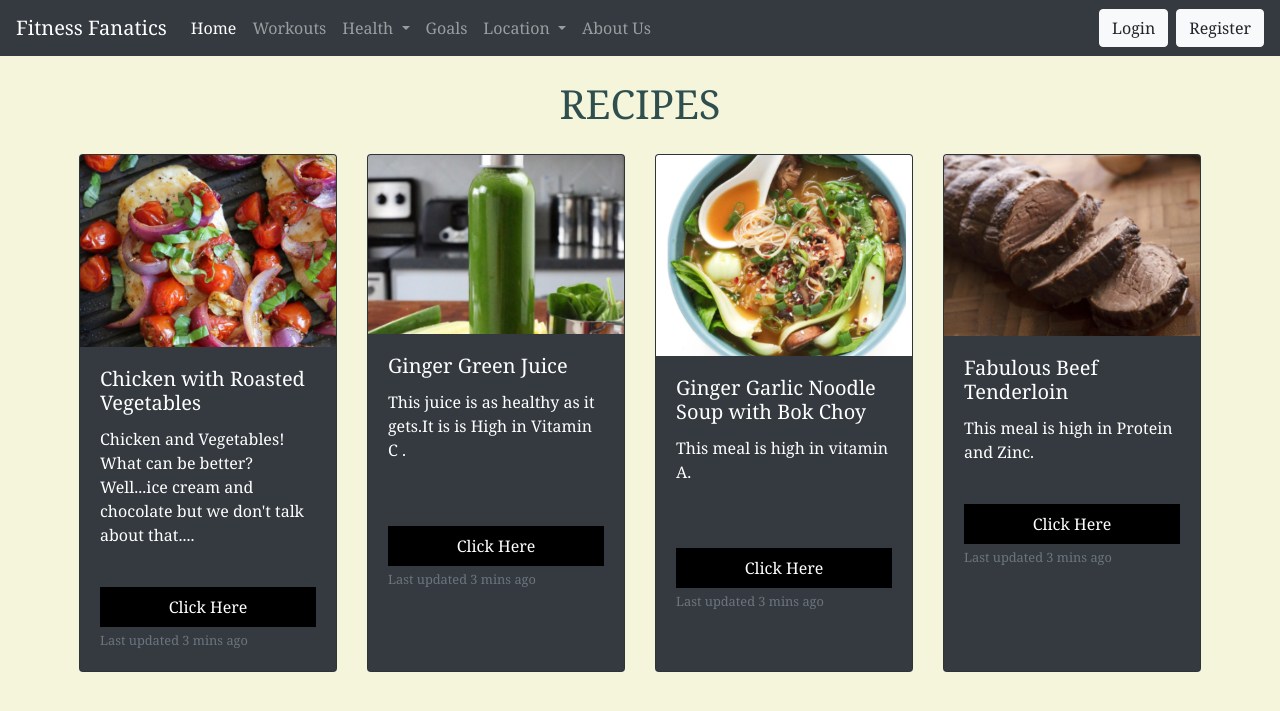
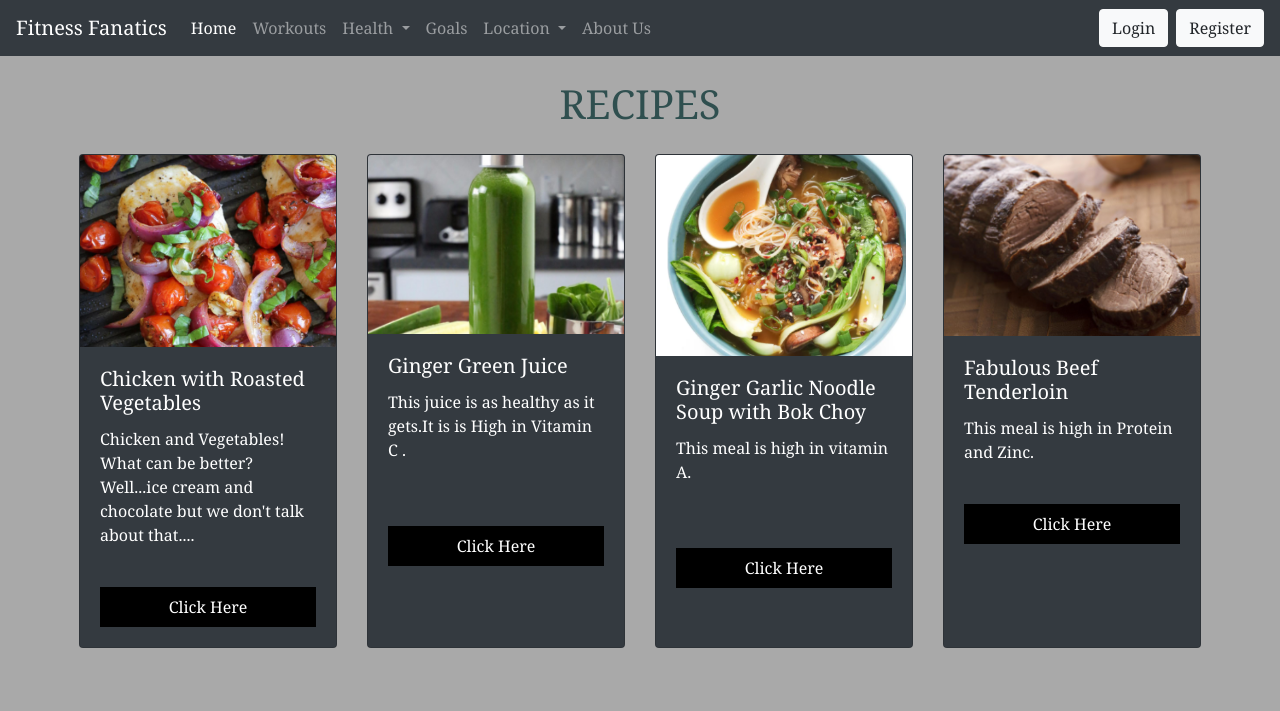
Before and after one commit to sebastian159/Final_Project, a Django app: page /FitnessPage/recipes in a window 1280 px wide. Shown: the top 711 px of the page. Run offline with Django 3.2, Linux system fonts and the light colour scheme; some libraries are stand-ins or nearby versions.

```diff
--- a/djangoProject3/settings.py
+++ b/djangoProject3/settings.py
@@ -125,3 +125,4 @@ USE_TZ = True
 
 STATIC_URL = '/static/'
 STATICFILES_DIRS = ['static']
+#STATIC_ROOT = BASE_DIR / 'static'
--- a/static/css/styles.css
+++ b/static/css/styles.css
@@ -87,7 +87,7 @@ html {
 Body {
 
     font-family: Georgia, serif;
-    background-color: beige;
+    background-color: darkgray;
 
 }
 .Covid-section {
--- a/templates/FitnessPage/recipes.html
+++ b/templates/FitnessPage/recipes.html
@@ -22,7 +22,7 @@
        <p class="card-text">Chicken and Vegetables! What can be better? Well...ice cream and chocolate but we don't talk about that....</p>
         <br>
        <a href='https://www.eatthismuch.com/recipe/nutrition/chicken-with-roasted-tomato-and-red-onions,966065/'><button class="button" >Click Here</button></a>
-     <p class="card-text"><small class="text-muted">Last updated 3 mins ago</small></p>
+{#     <p class="card-text"><small class="text-muted">Last updated 3 mins ago</small></p>#}
    </div>
  </div>
  <div class="card card text-white bg-dark mb-3">
@@ -36,7 +36,7 @@
        <br>
        <a href='https://www.eatthismuch.com/recipe/nutrition/ginger-green-juice,938740/'><button class="button"
        >Click Here</button></a>
-     <p class="card-text"><small class="text-muted">Last updated 3 mins ago</small></p>
+{#     <p class="card-text"><small class="text-muted">Last updated 3 mins ago</small></p>#}
    </div>
  </div>
  <div class="card card text-white bg-dark mb-3">
@@ -48,7 +48,7 @@
        <br>
        <a href='https://www.eatthismuch.com/recipe/nutrition/ginger-garlic-noodle-soup-with-bok-choy,1497724/'><button class="button"
        >Click Here</button></a>
-     <p class="card-text"><small class="text-muted">Last updated 3 mins ago</small></p>
+{#     <p class="card-text"><small class="text-muted">Last updated 3 mins ago</small></p>#}
    </div>
  </div>
  <div class="card card text-white bg-dark mb-3">
@@ -58,7 +58,7 @@
      <p class="card-text">This meal is high in Protein and Zinc.</p>
        <br>
        <a href='https://www.eatthismuch.com/recipe/nutrition/fabulous-beef-tenderloin,36689/'><button class="button" >Click Here</button></a>
-     <p class="card-text"><small class="text-muted">Last updated 3 mins ago</small></p>
+{#     <p class="card-text"><small class="text-muted">Last updated 3 mins ago</small></p>#}
    </div>
 </div>
  </div>
```
